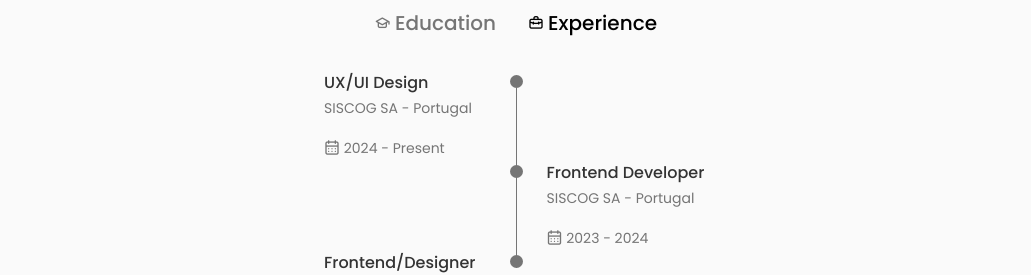
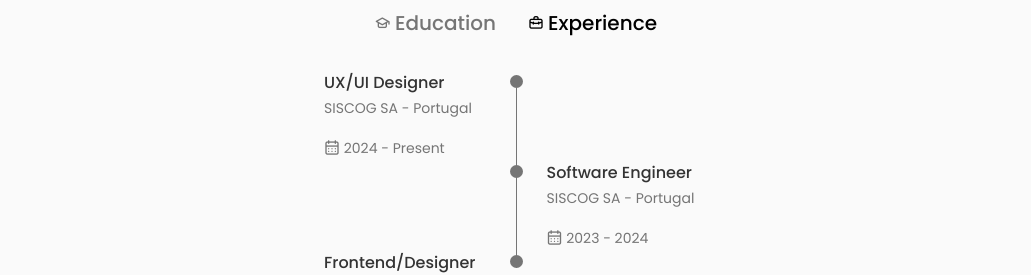
Before and after one commit to gmfigs/new-portfolio, a React (Create React App) app: page / in a window 1280 px wide. Both pictures are taken after a click on the element "Experience". Shown: the part 2747-3022 px from the top of the page, without its empty margins (124-1155 px from the left). Built offline with nearby package versions, Linux system fonts and the light colour scheme.

Commit message:
minor details in qualification component

```diff
--- a/src/components/qualification/Qualification.jsx
+++ b/src/components/qualification/Qualification.jsx
@@ -129,7 +129,7 @@ const Qualification = () => {
           >
             <div className="qualification__data">
               <div>
-                <h3 className="qualification__title">UX/UI Design</h3>
+                <h3 className="qualification__title">UX/UI Designer</h3>
                 <span className="qualification__subtitle">
                   SISCOG SA - Portugal
                 </span>
@@ -153,7 +153,7 @@ const Qualification = () => {
               </div>
 
               <div>
-                <h3 className="qualification__title">Frontend Developer</h3>
+                <h3 className="qualification__title">Software Engineer</h3>
                 <span className="qualification__subtitle">
                   SISCOG SA - Portugal
                 </span>
```
